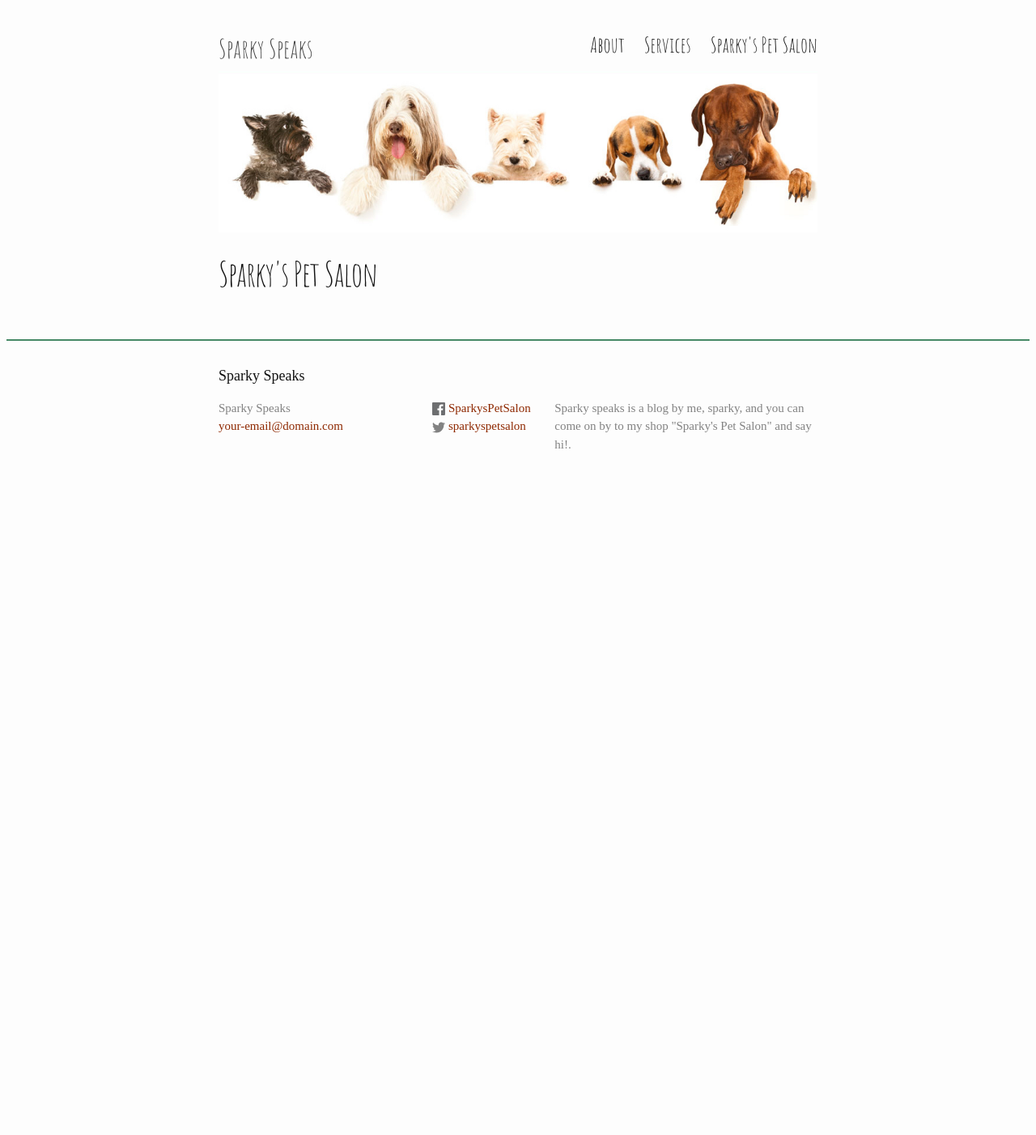
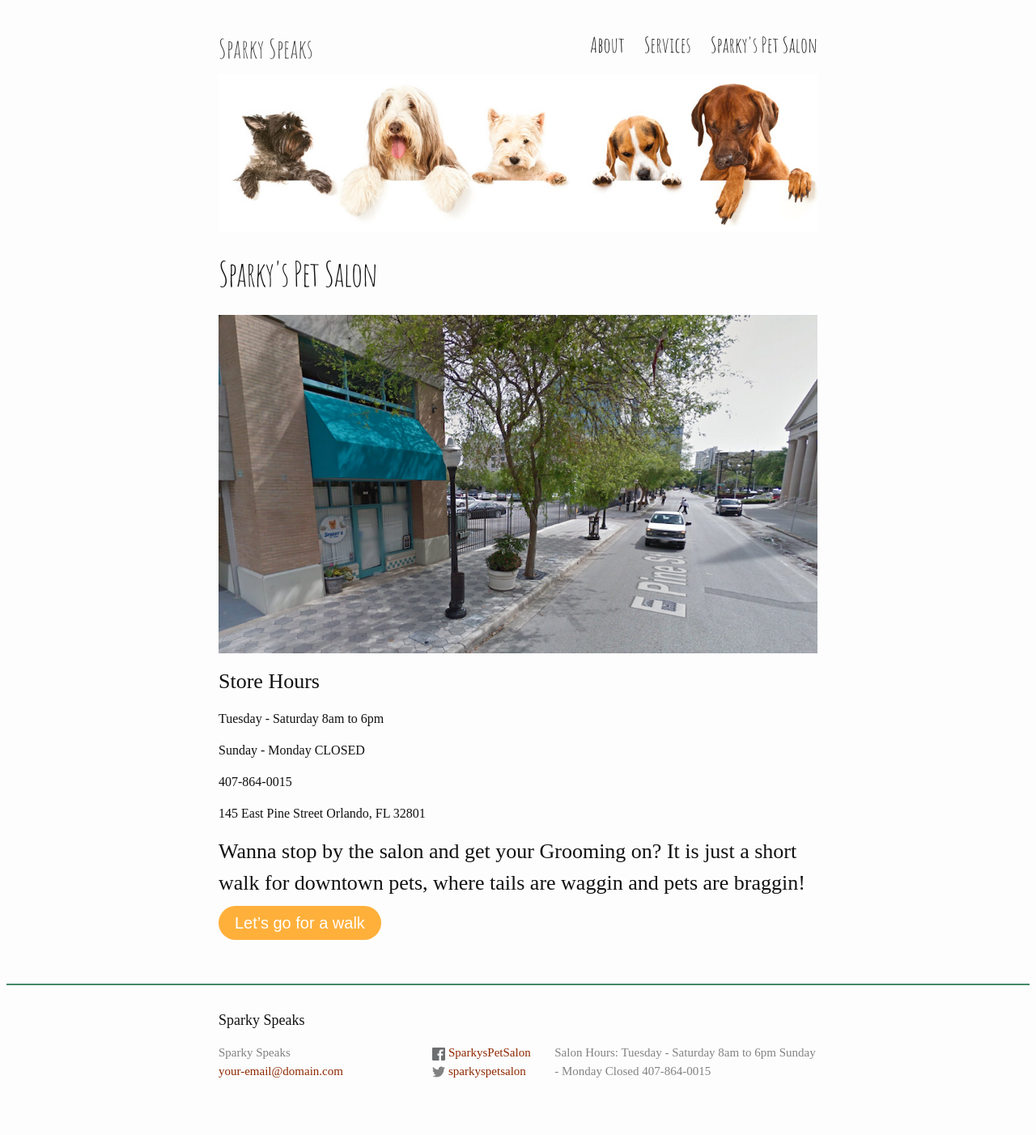
Before and after one commit to Leonardgrr/sparkyspeaks, a Jekyll site: the page built from sparkyspetsalon.md, in a window 1280 px wide. Shown: the whole page at 81% size. Built offline with Jekyll 4.4.1, drawn with Linux system fonts in a browser that asks for light colours; some web fonts are replaced; before the commit the page ends 900 px from its top, so only the background shows below that.

Commit message:
Final
Well at least near final

```diff
--- a/_config.yml
+++ b/_config.yml
@@ -2,7 +2,10 @@
 title: Sparky Speaks
 email: your-email@domain.com
 description: > # this means to ignore newlines until "baseurl:"
-  Sparky speaks is a blog by me, sparky, and you can come on by to my shop "Sparky's Pet Salon" and say hi!.
+  Salon Hours:
+  Tuesday - Saturday 8am to 6pm
+  Sunday - Monday Closed
+  407-864-0015
 baseurl: "/sparkyspeaks" # the subpath of your site, e.g. /blog/
 url: "http://yourdomain.com" # the base hostname & protocol for your site
 twitter_username: sparkyspetsalon
--- a/_sass/_mycss.scss
+++ b/_sass/_mycss.scss
@@ -77,5 +77,5 @@ border-top: solid 2px #468966;
 
 
 .salon{
-	padding: 15 30;
+	padding: 1em 2em;
 }
--- a/index.html
+++ b/index.html
@@ -7,7 +7,7 @@ layout: default
 
   <div class="salon">
     <p>
-      Wanna stop by the salon and get your Grooming on? It is just a short walk for downtown pets! Where tails are waggin and pets are braggin!
+      Wanna stop by the salon and get your Grooming on? It is just a short walk for downtown pets, where tails are waggin and pets are braggin!
     </p>
 
       <a class="btn" href="https://www.google.com/maps/dir/Current+Location/145+East+Pine+Street+Orlando+FL+32801">Let's go for a walk</a>
--- a/sparkyspetsalon.md
+++ b/sparkyspetsalon.md
@@ -3,3 +3,27 @@ layout: page
 title: Sparky's Pet Salon
 permalink: /sparkyspetsalon/
 ---
+
+
+
+
+
+
+
+
+
+<img src="{{ site.baseurl }}/assests/salon.jpg" alt="dogs hanging out banner">
+
+###Store Hours
+<p>Tuesday - Saturday 8am to 6pm</p>
+<p>Sunday - Monday CLOSED</p>
+
+<p>407-864-0015</p>
+<p>145 East Pine Street Orlando, FL 32801</p>
+
+
+
+
+###Wanna stop by the salon and get your Grooming on? It is just a short walk for downtown pets, where tails are waggin and pets are braggin!
+
+<a class="btn" href="https://www.google.com/maps/dir/Current+Location/145+East+Pine+Street+Orlando+FL+32801">Let's go for a walk</a>
```
Also changed, not shown: assests/salon.jpg (added).
